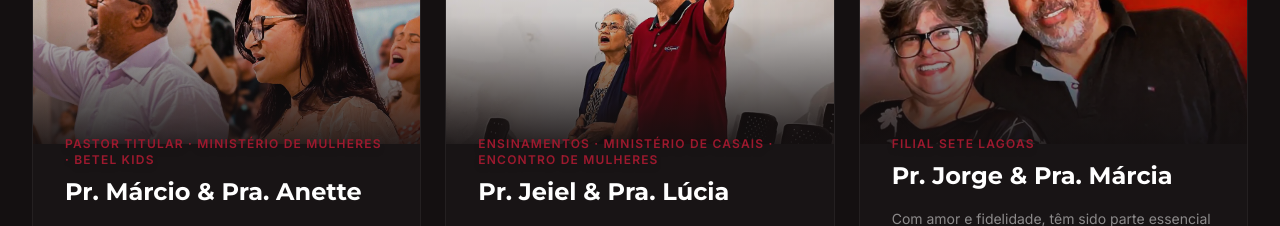
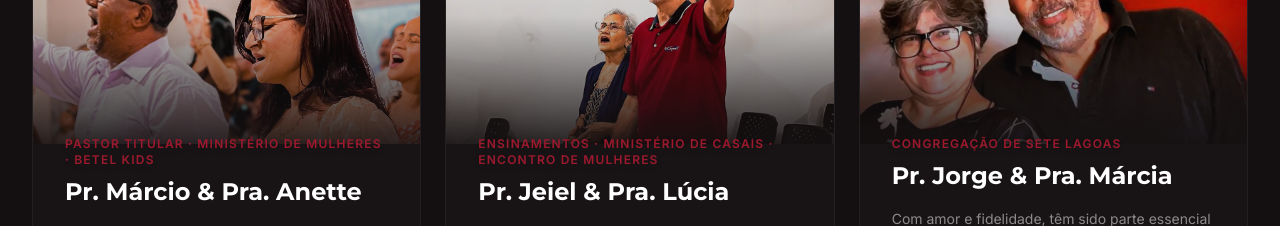
Before and after one commit to Bryanninja/betel-app, a Next.js app: page / in a window 1280 px wide. Shown: the part 6320-6546 px from the top of the page. Built offline with nearby package versions, Linux system fonts and the light colour scheme.

Commit message:
refactor: image cult has been changed and role of cards pastor

```diff
--- a/src/components/landing/PastorsSection.jsx
+++ b/src/components/landing/PastorsSection.jsx
@@ -28,7 +28,7 @@ const pastors = [
   },
   {
     name: 'Pr. Jorge & Pra. Márcia',
-    role: 'Filial Sete Lagoas',
+    role: 'Congregação de Sete Lagoas',
     verse:
       '"Quão formosos são os pés dos que anunciam as boas novas!" — Romanos 10:15',
     description:
```
Also changed, not shown: public/photos/culto.webp.
